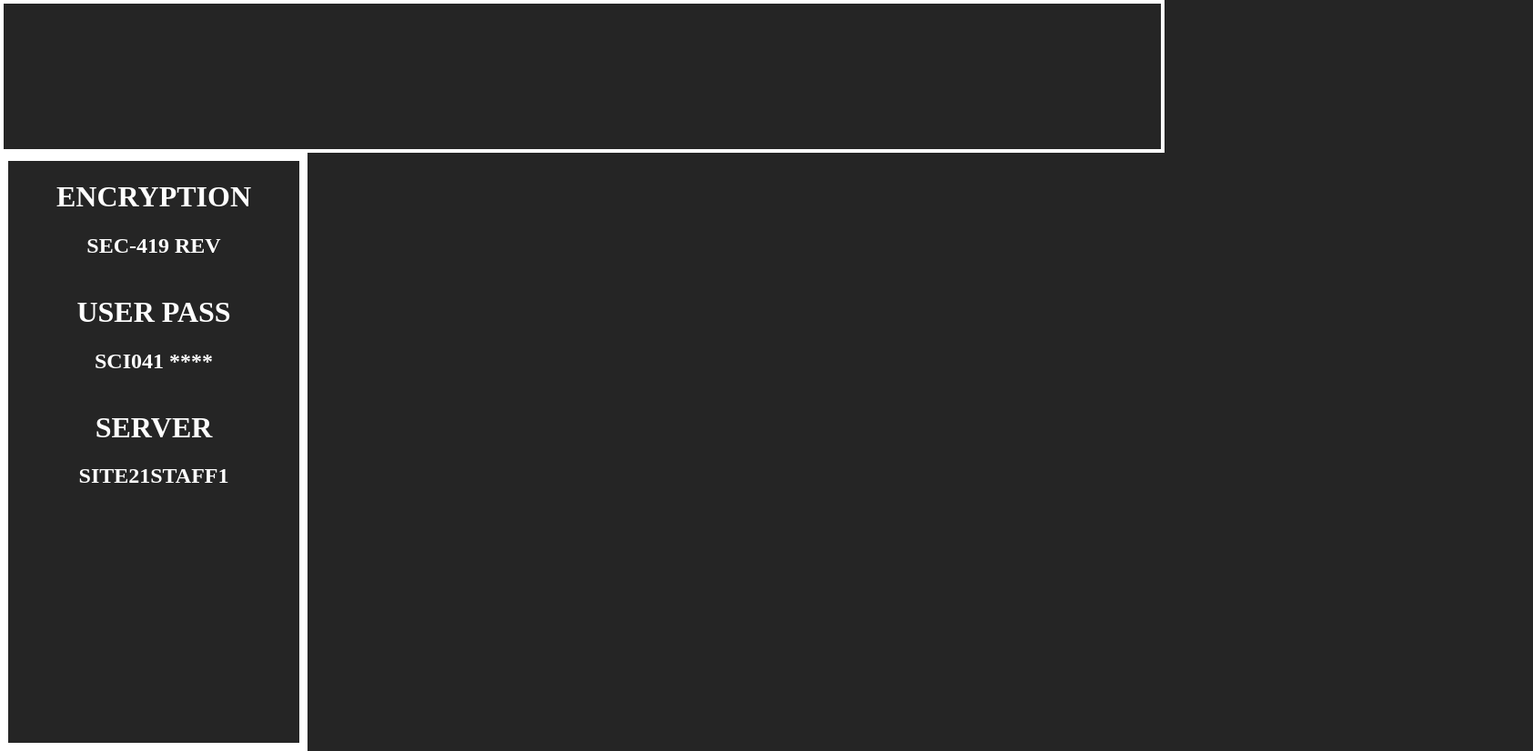
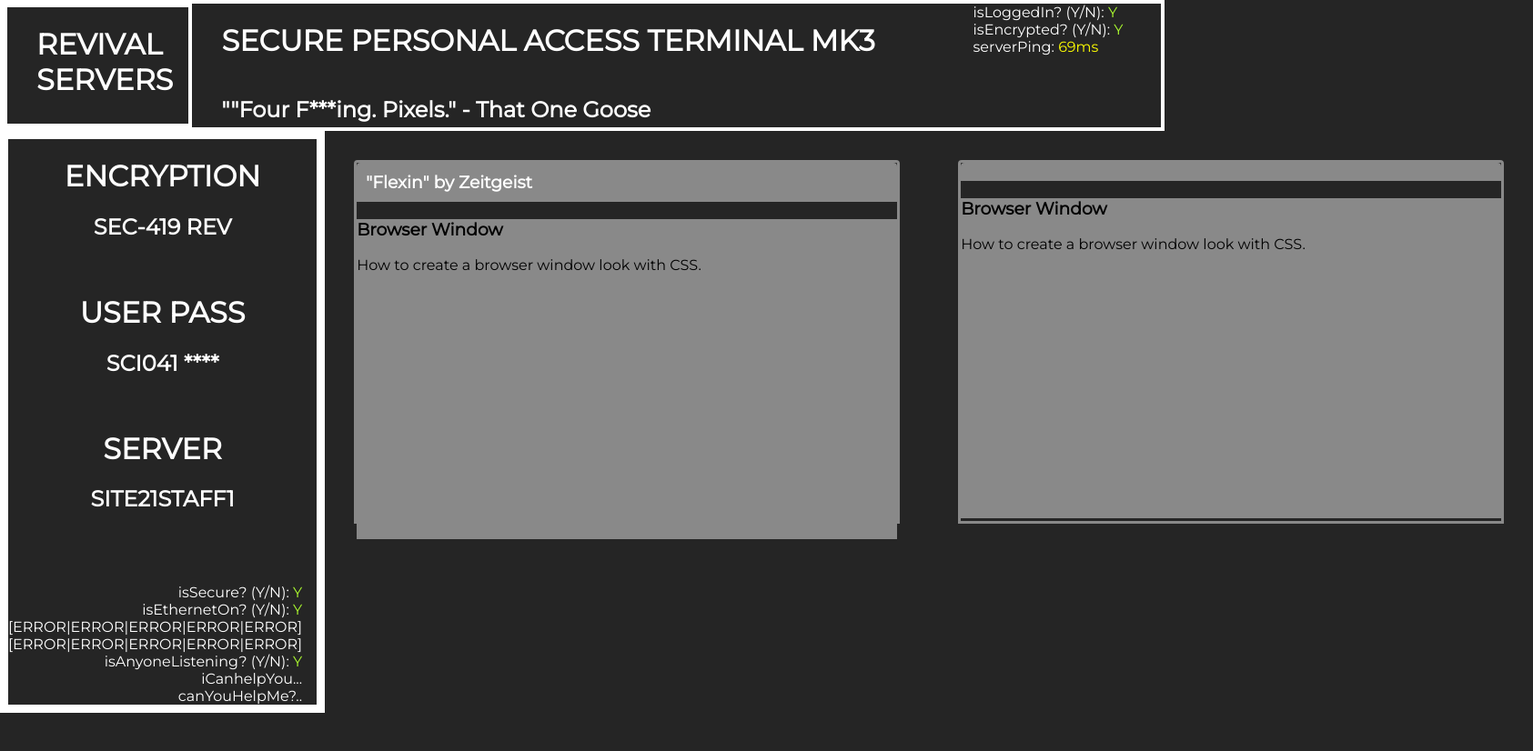
Before and after one commit to rexdarel/revival, a plain HTML site: page index.html in a window 1280 px wide. Shown: the whole page at 91% size, 1685 px wide, since content can reach past the window. After the commit the page ends 800 px from the top, so only its background shows below. Drawn offline with Linux system fonts and the light colour scheme.

Commit message:
changes in ui and added sample images

```diff
--- a/index.html
+++ b/index.html
@@ -6,16 +6,24 @@
     <title>Paradox Marketing</title>
     <meta name="viewport" content="width=device-width, initial-scale=1">
     <link rel="stylesheet" type="text/css" media="screen" href="main.css">
-    <script src="main.js"></script>
+    <link rel="stylesheet" href="https://use.fontawesome.com/releases/v5.8.1/css/all.css" integrity="sha384-50oBUHEmvpQ+1lW4y57PTFmhCaXp0ML5d60M1M7uH2+nqUivzIebhndOJK28anvf" crossorigin="anonymous">
 </head>
 <body>
     <div class="main">
         <div class="header">
-
+            <div class="logo col-2"><h1>REVIVAL<br>SERVERS</h1></div>
+            <div class="col-8 header-title">
+                <h1>SECURE PERSONAL ACCESS TERMINAL MK3</h1>
+                <h2>""Four F***ing. Pixels." - That One Goose</h2>
+            </div>
+            <div class="col-2 status-top">
+                <p>isLoggedIn? (Y/N): <span class="status-yes">Y</span></p>
+                <p>isEncrypted? (Y/N): <span class="status-yes">Y</span></p>
+                <p>serverPing: <span class="status-ping">69ms</span></p>
+            </div>
         </div>
         <div class="main-wrapper">
-            <div class="row">
-                <div class="col-3 side-nav" style="height: 80vh;">
+            <div class="side-nav" style="height: 80vh;">
                 <div class="side-nav-contents">
                     <div class="encryption">
                         <h1>ENCRYPTION</h1>
@@ -29,6 +37,43 @@
                         <h1>SERVER</h1>
                         <h2>SITE21STAFF1</h2>
                     </div>
+                    <div class="bottom-status">
+                        <p>isSecure? (Y/N): <span class="status-yes">Y</span></p>
+                        <p>isEthernetOn? (Y/N): <span class="status-yes">Y</span></p>
+                        <p>[ERROR|ERROR|ERROR|ERROR|ERROR]</p>
+                        <p>[ERROR|ERROR|ERROR|ERROR|ERROR]</p>
+                        <p>isAnyoneListening? (Y/N): <span class="status-yes">Y</span></p>
+                        <p>iCanhelpYou...</p>
+                        <p>canYouHelpMe?..</p>
+                    </div>
+                </div>
+            </div>
+            <div class="right-content">
+                <div class="container">
+                    <div class="top">
+                        <h3 class="window-title">"Flexin" by Zeitgeist</h3>
+                        <div class="actions">
+                            <span class="dot"></span>
+                            <span class="dot"></span>
+                            <span class="dot"></span>
+                        </div>
+                    </div>
+
+                    <div class="content">
+                        <h3>Browser Window</h3>
+                        <p>How to create a browser window look with CSS.</p>
+                    </div>
+                </div>
+                <div class="container">
+                    <div class="top">
+                        <span class="dot"></span>
+                        <span class="dot"></span>
+                        <span class="dot"></span>
+                    </div>
+
+                    <div class="content">
+                        <h3>Browser Window</h3>
+                        <p>How to create a browser window look with CSS.</p>
                     </div>
                 </div>
             </div>
--- a/main.css
+++ b/main.css
@@ -1,29 +1,67 @@
+@import url('https://fonts.googleapis.com/css?family=Montserrat');
 body {
     background-color: #252525;
     margin: 0;
+    font-family: 'Montserrat', sans-serif;
+}
+
+hr {
+    margin-block-start: 0 !important;
+    margin-block-end: 0 !important;
+    width: 0.5em;
+    background-color: white;
+    margin-inline-start: 0 !important;
+}
+
+p {
+    margin-block-start: 0 !important;
+    margin-block-end: 0 !important;
+}
+
+.window-title {
+    margin-block-start: 0 !important;
+    margin-block-end: 0 !important;
 }
 
 .main {
     display: flex;
     flex-direction: column;
     height: 100vh;
+    width: 100vw;
+}
+
+.logo {
+    color: white;
+    border-style: solid;
+    border-width: 0.3em;
+    border-color: white;
+    padding-left: 2em;
 }
 
 .header {
     border-style: solid;
     border-width: 0.3em;
     border-color: white;
-    padding: 5em;
+    display: flex;
+    height: 18vh;
+}
+
+.header-title {
+    color: white;
+    display: flex;
+    flex-direction: column;
+    margin-left: 2em;
 }
 
 .main-wrapper {
-    height: 200px;
+    height: 82vh;
+    display: flex;
 }
-
 .side-nav {
     border-style: solid;
     border-width: 0.6em;
     border-color: white;
+    display: flex;
 }
 
 .side-nav-contents {
@@ -31,6 +69,10 @@ body {
     flex-direction: column;
     text-align: center;
     color: white;
+}
+
+.right-content {
+    display: flex;
 }
 
 .encryption {
@@ -45,6 +87,79 @@ body {
     flex: 1;
 }
 
+.status-top {
+    color: white;
+    position: relative;
+}
+
+.item-status {
+    position:absolute;
+    bottom:1em;
+    right:2em;
+}
+
+.bottom-status {
+    text-align: right;
+    margin-right: 1em;
+    margin-top: 5vh;
+}
+
+.status-yes {
+    color: greenyellow;
+}
+
+.status-ping {
+    color: yellow;
+}
+
+.status-error {
+    color: red;
+}
+
+* {
+  box-sizing: border-box;
+}
+
+
+.container {
+  border: 3px solid #898989;
+  border-top-left-radius: 4px;
+  border-top-right-radius: 4px;
+  height: 400px;
+  width: 600px;
+  margin: 2em;
+}
+
+.top {
+  padding: 10px;
+  background: #898989;
+  border-top-left-radius: 4px;
+  border-top-right-radius: 4px;
+  display: flex;
+}
+
+.window-title {
+    flex: 1;
+    color: white;
+}
+
+.actions {
+    flex: 1;
+    text-align: right;
+    color: white;
+}
+
+.content {
+    height: 352px;
+    background-color: #898989;
+}
+
+.window-img {
+    object-fit: cover;
+    width: 100%;
+    height: inherit;
+}
+
 .col-1 {width: 8.33%;}
 .col-2 {width: 16.66%;}
 .col-3 {width: 25%;}
```
Also changed, not shown: assets/img/cod.jpg (added), assets/img/hunter.jpg (added), 1 other file. Lines whose indentation alone changed are shown as unchanged.
